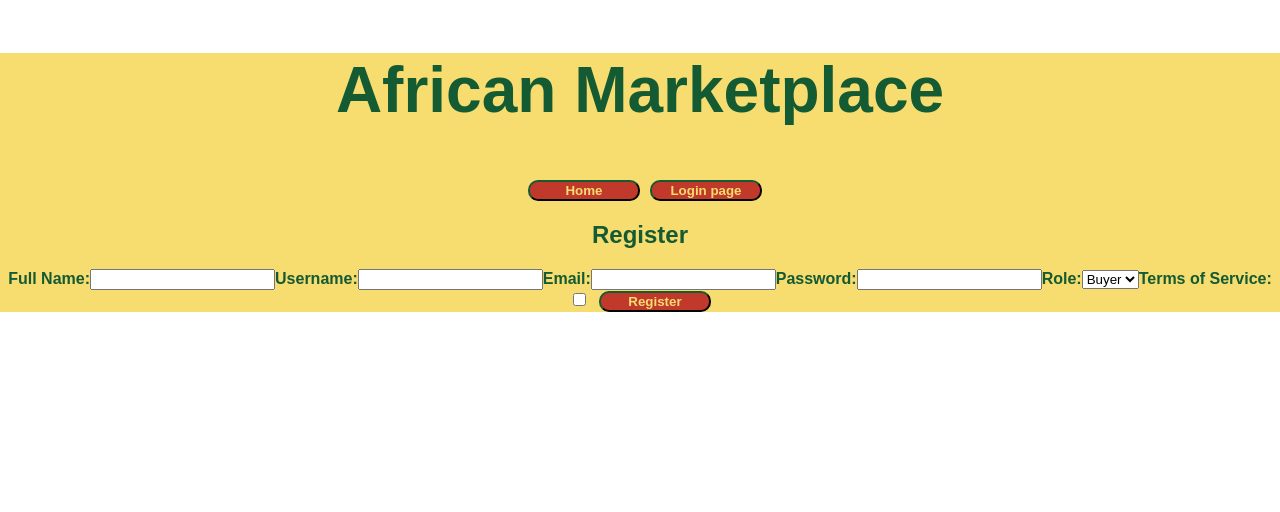
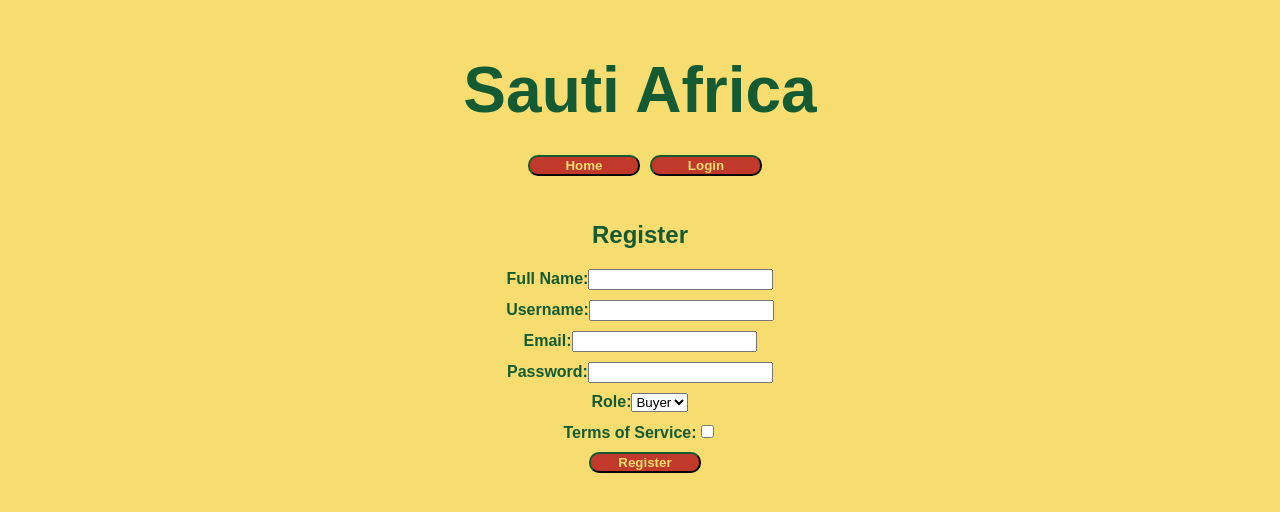
Before and after one commit to african-marketplace-dec2021/frontend, a React (Create React App) app in the folder frontend/: page /createuser in a window 1280 px wide. Shown: the top 512 px of the page. Built offline with nearby package versions, Linux system fonts and the light colour scheme.

Commit message:
lots of styling done

```diff
--- a/frontend/src/App.js
+++ b/frontend/src/App.js
@@ -3,7 +3,7 @@ import React from 'react';
 import { Route, Switch, Link, useHistory } from 'react-router-dom';
 import styled from 'styled-components';
 
-//Components
+
 import PrivateRoute from './components/PrivateRoute';
 import Home from './components/Home';
 import Listings from './components/Listings';
@@ -12,12 +12,13 @@ import Logout from './components/Logout';
 import NewListing from './components/NewListing';
 import CreateUser from './components/CreateUser';
 
+
 const StyledApp = styled.div`
   background-color: #F7DC6F ;
   color: #145A32;
   font-family: Papyrus, Fantasy;
   font-weight: bold;
-  margin-top: 1%;
+
 
   h1 {
     font-size: 4rem;
@@ -29,7 +30,6 @@ const StyledApp = styled.div`
     color: #F7DC6F;
     font-family: Papyrus, Fantasy;
     border-color: #145A32;
-    /* padding: 6%; */
     width: 7rem;
     margin-left: 10px;
     font-weight: bold;
@@ -46,6 +46,8 @@ const StyledApp = styled.div`
   .nav-links{
     display: flex;
     justify-content: center;
+    margin-bottom: 2%;
+    margin-top: -2%;
   }
   `
 
@@ -55,12 +57,12 @@ function App() {
   return (
     <StyledApp className='App'>
       <nav>
-        <h1>African Marketplace</h1>
+        <h1>Sauti Africa</h1>
         <div className='nav-links'>
           <Link to='/'><button>Home</button></Link>
           {isLoggedIn && <Link to='/listings'><button>Listings</button></Link>}
-          {!isLoggedIn && <Link to='/login'><button>Login page</button></Link>}
-          {isLoggedIn && <Link to='/logout'><button>Logout page</button></Link>}
+          {!isLoggedIn && <Link to='/login'><button>Login</button></Link>}
+          {isLoggedIn && <Link to='/logout'><button>Logout</button></Link>}
         </div>
       </nav>
 
--- a/frontend/src/components/CreateUser.js
+++ b/frontend/src/components/CreateUser.js
@@ -4,15 +4,41 @@ import FormSchema from "./FormSchema";
 import * as yup from "yup";
 import styled from "styled-components";
 
-const StyledRegister = styled.div`
+
+const StylishName = styled.div`
+  margin-bottom: 10px;
+`
+const StylishUsername = styled.div`
+  margin-bottom: 10px;
+`
+const StylishEmail = styled.div`
+  margin-bottom: 10px;
   display: flex;
-  align-content: center;
-  align-items: center;
-  flex-direction: column;
-  flex-wrap: wrap;
-  margin-top: 1%;
-  margin-bottom: 2%;
-`;
+  justify-content: center;
+`
+const StylishPass = styled.div`
+  margin-bottom: 10px;
+`
+const StylishRole = styled.div`
+  margin-bottom: 10px;
+`
+const StylishTos = styled.div`
+  margin-bottom: 10px;
+  display: flex;
+  justify-content: center;
+`
+const StylishContainer = styled.div`
+  display:flex;
+  justify-content: center;
+`
+const StylishErrors = styled.div`
+  margin-top: 15px;
+  color: #C0392B;
+`
+
+
+
+
 
 const initialValues = {
   username: "",
@@ -95,9 +121,12 @@ const CreateUser = (props) => {
   }, [user]);
 
   return (
+    <StylishContainer>
     <div className="form-container">
       <h2>Register</h2>
       <form onSubmit={onSubmit}>
+
+        <StylishName>
         <label>
           Full Name:
           <input
@@ -107,7 +136,9 @@ const CreateUser = (props) => {
             onChange={onChange}
           />
         </label>
+        </StylishName>
 
+        <StylishUsername>
         <label>
           Username:
           <input
@@ -117,7 +148,9 @@ const CreateUser = (props) => {
             onChange={onChange}
           />
         </label>
+        </StylishUsername>
 
+        <StylishEmail>
         <label>
           Email:
           <input
@@ -127,7 +160,9 @@ const CreateUser = (props) => {
             onChange={onChange}
           />
         </label>
+        </StylishEmail>
 
+        <StylishPass>
         <label>
           Password:
           <input
@@ -137,22 +172,19 @@ const CreateUser = (props) => {
             onChange={onChange}
           />
         </label>
+        </StylishPass>
 
+        <StylishRole>
         <label>
           Role:
-          {/* <input
-            type="text"
-            name="role"
-            value={user.role}
-            onChange={onChange}
-          /> */}
           <select value={user.role} onChange={onChange} name="role">
-            {/* <option value='0'></option> */}
             <option value="buyer">Buyer</option>
             <option value="seller">Seller</option>
           </select>
         </label>
+        </StylishRole>
 
+        <StylishTos>
         <label>
           Terms of Service:
           <input
@@ -162,21 +194,25 @@ const CreateUser = (props) => {
             onChange={onChange}
           />
         </label>
+        </StylishTos>
 
         <button id="registerButton" disabled={disabled}>
           Register
         </button>
 
+      <StylishErrors>
         <div id="errors">
-          {formErrors.fullName}
-          {formErrors.username}
-          {formErrors.email}
-          {formErrors.password}
-          {formErrors.role}
-          {formErrors.tos}
+          {formErrors.fullName}<br/>
+          {formErrors.username}<br/>
+          {formErrors.email}<br/>
+          {formErrors.password}<br/>
+          {formErrors.role}<br/>
+          {formErrors.tos}<br/>
         </div>
+      </StylishErrors>
       </form>
     </div>
+    </StylishContainer>
   );
 };
 
--- a/frontend/src/components/Home.js
+++ b/frontend/src/components/Home.js
@@ -2,19 +2,26 @@ import React from "react";
 import styled from 'styled-components';
 
 
-// const StyledHome = styled.div`
-//   background-color: #F7DC6F ;
-//   color: #145A32;
-//   font-family: Papyrus, Fantasy;
-//   font-weight: bold;
-// `
+const StyledHome = styled.div`
+  background: url('https://picsum.photos/id/1080/2000/1000');
+  background-size: cover;
+  color: #F7DC6F;
+  padding: 20%;
+`
+const StyledLine1 = styled.div`
+  padding: 10%;
+  background-color: #145A32;
+`
 
 function Home (){
-  return <div>
-           <h2>Welcome!</h2>
-           <img src="https://picsum.photos/id/1080/2000/1000" alt="Fruits1"/>
-           {/* <img src="https://unsplash.com/s/photos/fruits/200" alt="Fruits2"/> */}
-         </div>
+  return <StyledHome>
+           <StyledLine1>
+           <h2>Welcome to Sauti Africa Marketplace!</h2>
+           <h3>We are an African online marketplace that empowers small business owners, particularly women, to improve their business and economic opportunities to grow out of poverty.</h3>
+           <h3>You think you grow the best strawberries in your town? Our platform lets people in your area, as well as outsiders, know what you have to offer!</h3>
+           <h3>Or, maybe you enjoy eating strawberries but do not like growing them so much? No problem, this website also allows you to look up best fruit/vegetable options in your area and purchase what YOU like the most from the sellers YOU choose!</h3>
+           </StyledLine1>
+         </StyledHome>
 
 }
 
--- a/frontend/src/components/Listings.js
+++ b/frontend/src/components/Listings.js
@@ -39,6 +39,9 @@ const StyledListing = styled.div`
     background-color: #ffffff;
     border-radius: 25px;
 `
+const RegButton = styled.button`
+    padding: 1%;
+`
 
 function Listings (){
 
@@ -57,7 +60,7 @@ function Listings (){
     }
   return (
     <div>
-      <Link to='/newlisting'> Add new listing </Link>
+      <Link to='/newlisting'><RegButton>Add new listing</RegButton></Link>
         <StyledListing>
         {
             listings.map(listing => {
--- a/frontend/src/components/Login.js
+++ b/frontend/src/components/Login.js
@@ -11,8 +11,15 @@ const StyledStuff = styled.div`
     flex-wrap: wrap;
     margin-top: 1%;
     margin-bottom: 2%;
+`
+const StylishUsername = styled.div`
+    margin-bottom: 20px;
+`
 
+const StylishPassword = styled.div`
+    margin-bottom: 20px;
 `
+
 
 const Login = () => {
 
@@ -50,6 +57,7 @@ const Login = () => {
         <div>
             <form onSubmit={handleLogin}>
                 <StyledStuff>
+                <StylishUsername>
                 <label>Username: </label>
                     <input
                         type="text"
@@ -58,6 +66,8 @@ const Login = () => {
                         onChange={handleChange}
                         placeholder="Enter a username"
                     />
+                </StylishUsername>
+                <StylishPassword>
                     <label>Password: </label>
                         <input
                             type="password"
@@ -66,10 +76,11 @@ const Login = () => {
                             onChange={handleChange}
                             placeholder="Enter a password"
                         />
+                </StylishPassword>
                         <button id='login'>Log in</button>
                     </StyledStuff>
             </form>
-            <h2>New Seller?</h2>
+            <h2>New User?</h2>
             <Link to='/createuser'><button>Create a new account</button></Link>
         </div>
     );
--- a/frontend/src/components/NewListing.js
+++ b/frontend/src/components/NewListing.js
@@ -2,6 +2,29 @@ import React, { useState, useEffect } from "react";
 import axios from 'axios';
 import formSchema from './FormSchema';
 import * as yup from 'yup';
+import styled from "styled-components";
+
+const StylishItem = styled.div`
+  margin-bottom: 10px;
+`
+const StylishDes = styled.div`
+  margin-bottom: 10px;
+`
+const StylishPrice = styled.div`
+  margin-bottom: 10px;
+  display: flex;
+  justify-content: center;
+`
+const StylishLocation = styled.div`
+  margin-bottom: 10px;
+`
+const StylishCat = styled.div`
+  margin-bottom: 10px;
+`
+const StylishErr = styled.div`
+  margin-top: 15px;
+  color: #C0392B;
+`
 
 const initialFormValues = {
     name: '',
@@ -91,7 +114,8 @@ return (
           <h2>Create a new listing</h2>
         </div>
 
-        <label>Item
+        <StylishItem>
+        <label>Item:
           <input
             name='name'
             type='text'
@@ -99,8 +123,10 @@ return (
             onChange={onChange}
           />
         </label>
+        </StylishItem>
 
-        <label>Description
+        <StylishDes>
+        <label>Description:
           <input
             name='description'
             type='text'
@@ -108,8 +134,10 @@ return (
             onChange={onChange}
           />
         </label>
+        </StylishDes>
 
-        <label>Price
+        <StylishPrice>
+        <label>Price:
           <input
             name='price'
             type='number'
@@ -119,8 +147,10 @@ return (
             onChange={onChange}
           />
         </label>
+        </StylishPrice>
 
-        <label>Location
+        <StylishLocation>
+        <label>Location:
           <select
             name='location'
             value={formValues.location}
@@ -134,8 +164,10 @@ return (
             <option value='Location 5'>Location 5</option>
           </select>
         </label>
+        </StylishLocation>
 
-        <label>Category
+        <StylishCat>
+        <label>Category:
           <select
             name='category'
             value={formValues.category_id}
@@ -149,7 +181,9 @@ return (
             <option value='5'>category 5</option>
           </select>
         </label>
-
+        </StylishCat>
+        <button>Submit</button>
+        <StylishErr>
         <div className='errors'>
           <div>{formErrors.name}</div>
           <div>{formErrors.description}</div>
@@ -157,7 +191,8 @@ return (
           <div>{formErrors.location}</div>
           <div>{formErrors.category}</div>
         </div>
-        <button>Submit</button>
+        </StylishErr>
+        {/* <button>Submit</button> */}
 
       </form>
     )
--- a/frontend/src/index.css
+++ b/frontend/src/index.css
@@ -1,3 +1,7 @@
+html{
+  background-color: #F7DC6F;
+}
+
 body {
   margin: 0;
   font-family: -apple-system, BlinkMacSystemFont, 'Segoe UI', 'Roboto', 'Oxygen',
```
Also changed, not shown: frontend/src/images/julia-zolotova-M_xIaxQE3Ms-unsplash.jpg (deleted).
